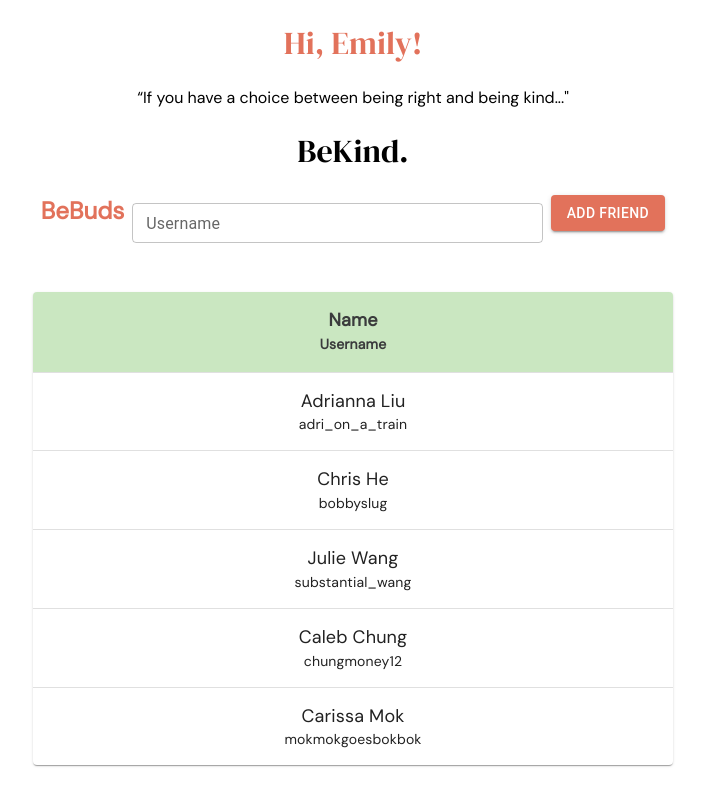
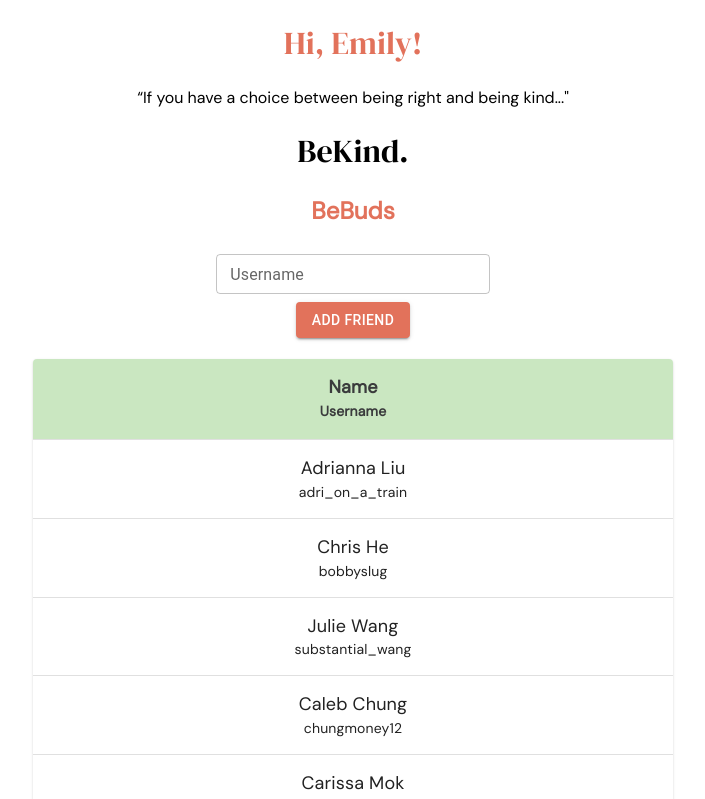
Before and after one commit to adriannaliu/be-kind-front-end, a React (Create React App) app in the folder bekind/: page /dashboard in a window 1280 px wide. Shown: the top 799 px of the page, without its empty margins (287-992 px from the left). Built offline with nearby package versions, Linux system fonts and the light colour scheme.

Commit message:
changed around add friend placement

```diff
--- a/bekind/src/pages/Dashboard.js
+++ b/bekind/src/pages/Dashboard.js
@@ -23,19 +23,24 @@ const Dashboard = () => {
             <h1>
                 BeKind.
             </h1>
+            <h2 style={{ color: '#E2725B' }}>
+                BeBuds
+            </h2>
             <div>
-                <h2 style={{ color: '#E2725B' }}>
-                    BeBuds
+                <div>
                     <TextField
                         id="outlined-basic"
                         size="small"
                         variant="outlined"
                         label="Username"
+                        width="250px"
                     />
+                </div>
+                <div>
                     <Button variant="contained" style={{ backgroundColor: '#E2725B' }}>
                         Add Friend
                     </Button>
-                </h2>
+                </div>
             </div>
             <br></br>
             <DashboardTable />
```
Also changed, not shown: bekind/src/components/DashboardTable.js (+5 -4 lines).
